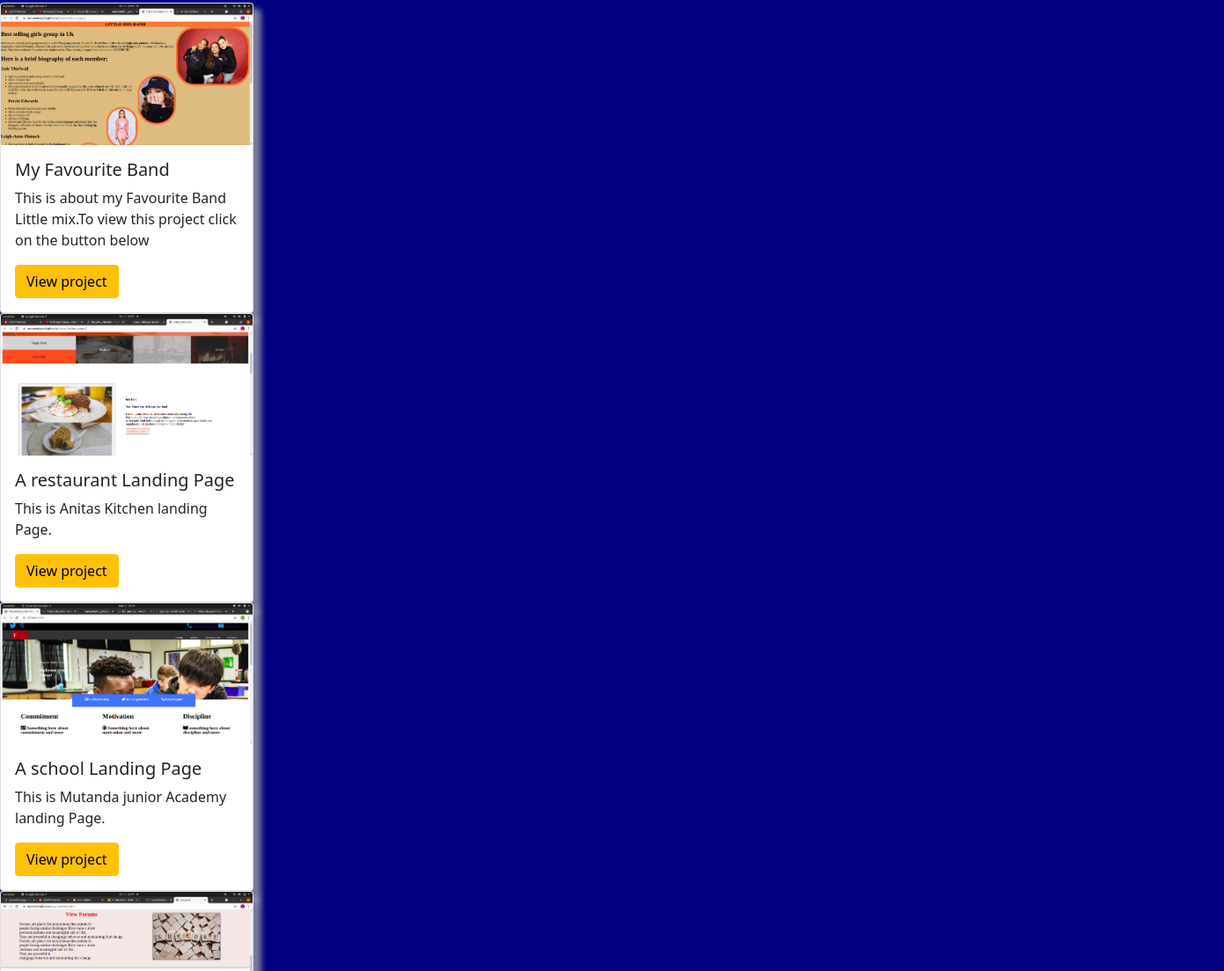
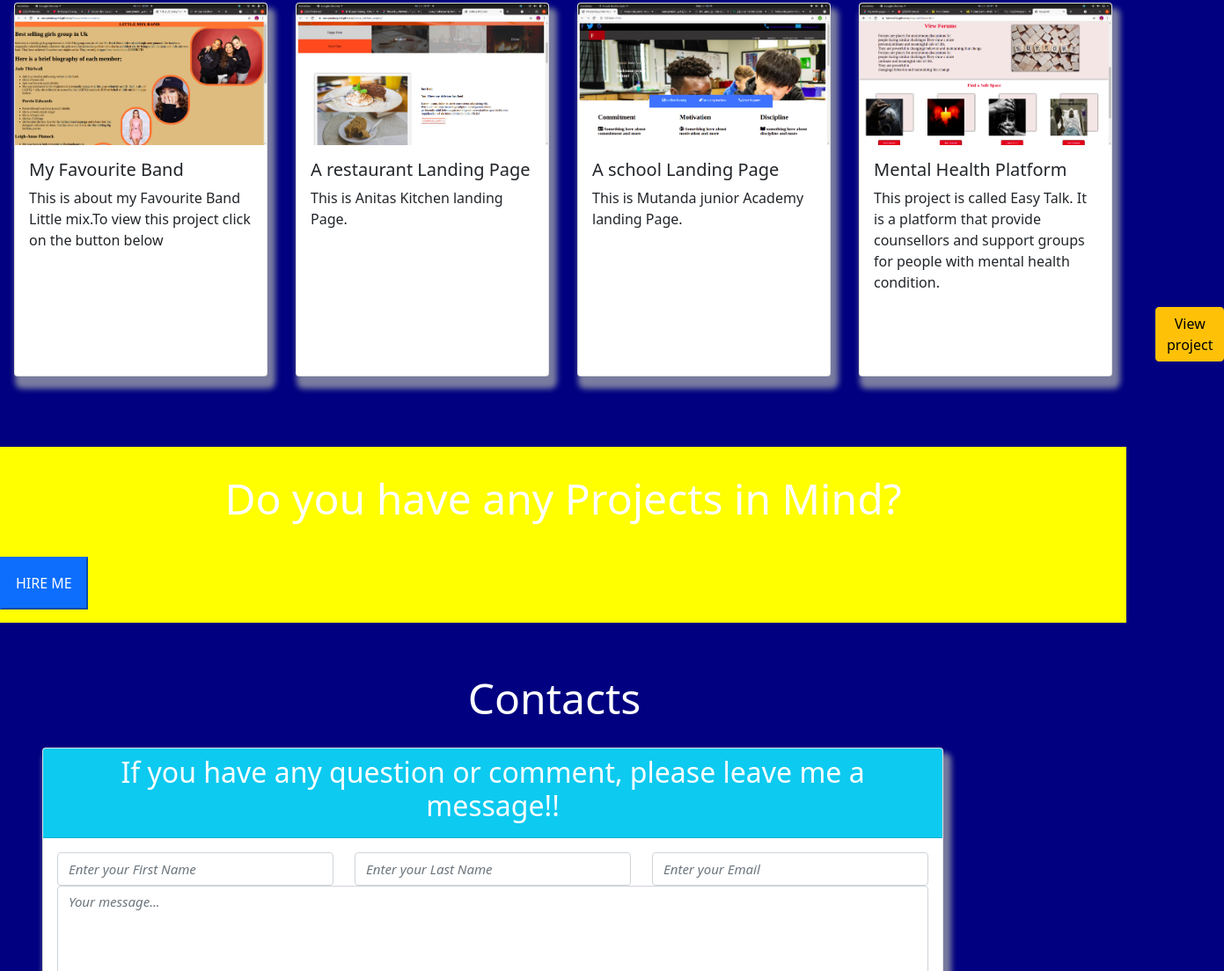
Before and after one commit to nancymukuiya14/My-portfolio, a plain HTML site: page index.html in a window 1280 px wide. Shown: the part 1696-2800 px from the top of the page at 88% size, 1391 px wide, since content can reach past the window. Drawn offline with nearby package versions, Linux system fonts and the light colour scheme.

Commit message:
style the contacts section

```diff
--- a/index.html
+++ b/index.html
@@ -133,7 +133,7 @@
     </div>
     <div class="nancy">
         <h6>Do you have any Projects in Mind?</h6>
-        <button class="btn btn-outline-info mr-5 btn-lg btn-block">HIRE ME</button>
+        <button class="btn-primary px-3 py-3">HIRE ME</button>
 
     </div>
     <header>Contacts</header>
@@ -161,14 +161,15 @@
                     </div>
                     <div class="col-md-12">
                         <div class="form-group">
-                            <textarea name="text" id="" cols="30" rows="5" class="form-control" placeholder="Your message..."></textarea>
+                            <textarea name="text" id="" cols="30" rows="5" class="form-control"
+                                placeholder="Your message..."></textarea>
                         </div>
                     </div>
                     <button class="btn btn-outline-info btn-lg btn-block">Send Message</button>
-                    </div>
+                </div>
 
 
-    </form>
+            </form>
 
 </body>
 
--- a/style.css
+++ b/style.css
@@ -84,8 +84,8 @@ h2 {
     bottom:-70px;
     box-shadow: 5px 10px 6px 4px rgba(162,165,169,0.75);
 }
-/* .card :hover {
-    box-shadow: 5px 10px 6px 4px rgba(162,165,169,0.75); */
+.card :hover {
+    box-shadow: 5px 10px 6px 4px rgba(162,165,169,0.75);
 
 }
 .portfolio {
@@ -98,21 +98,26 @@ h3 {
     color: white;
     padding-top: 50px;
 }
-/* .part2 {
+.part2 {
     display: flex;
     justify-content: space-around;
     padding: 50px;
-} */
+}
 .nancy {
     margin-top:150px;
     height: 200px;
     width: 100%;
-    background-color:white
+    background-color:yellow;
 }
 h6 {
-    color: yellow;
+    color: white;
     font-size: 3rem;
     text-align: center;
+    padding: 30px;
+}
+.btn {
+   margin-left:20rem;
+
 }
 h4 {
     color: white;
```
